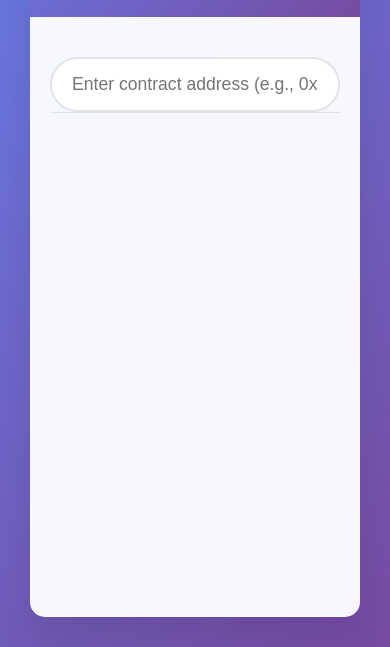
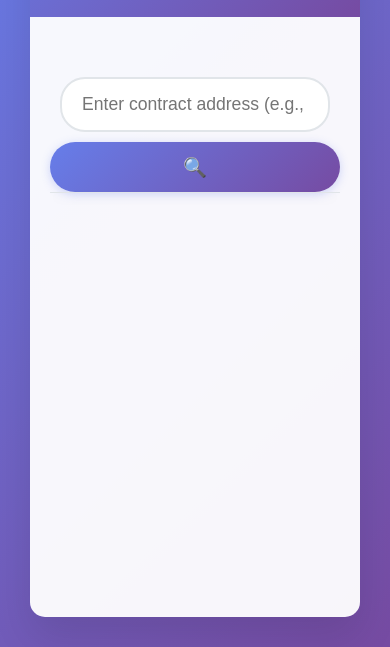
Before and after one commit to sen3-ai/app-sen3-ai, a website: page public/index.html in a window 390 px wide. Shown: the part 197-844 px from the top of the page. Drawn offline with Linux system fonts and the light colour scheme.

Commit message:
Add search button on main form

```diff
--- a/public/index.html
+++ b/public/index.html
@@ -16,6 +16,7 @@
         <div class="main-content">
             <div class="search-section">
                 <div class="search-container">
+                    <div class="search-input-group">
                         <input
                             type="text"
                             id="searchInput"
@@ -23,6 +24,15 @@
                             placeholder="Enter contract address (e.g., 0xdac17f958d2ee523a2206206994597c13d831ec7)"
                             autocomplete="off"
                         >
+                        <button
+                            id="searchButton"
+                            class="search-button"
+                            type="button"
+                            title="Search for contract address"
+                        >
+                            🔍
+                        </button>
+                    </div>
                     <div id="autocompleteDropdown" class="autocomplete-dropdown"></div>
                 </div>
             </div>
--- a/public/script.js
+++ b/public/script.js
@@ -5,6 +5,7 @@ let debugMode = false;
 
 // DOM elements
 const searchInput = document.getElementById('searchInput');
+const searchButton = document.getElementById('searchButton');
 const autocompleteDropdown = document.getElementById('autocompleteDropdown');
 const resultsSection = document.getElementById('resultsSection');
 const loadingElement = document.getElementById('loading');
@@ -19,10 +20,11 @@ document.addEventListener('DOMContentLoaded', function() {
 
     searchInput.addEventListener('input', handleSearchInput);
     searchInput.addEventListener('keydown', handleSearchKeydown);
+    searchButton.addEventListener('click', handleSearchButtonClick);
 
     // Close autocomplete when clicking outside
     document.addEventListener('click', function(e) {
-        if (!searchInput.contains(e.target) && !autocompleteDropdown.contains(e.target)) {
+        if (!searchInput.contains(e.target) && !autocompleteDropdown.contains(e.target) && !searchButton.contains(e.target)) {
             hideAutocomplete();
         }
     });
@@ -52,6 +54,27 @@ function handleSearchInput() {
     }, 300);
 }
 
+// Handle search button click
+function handleSearchButtonClick() {
+    const query = searchInput.value.trim();
+
+    // Clear any existing timeout
+    if (searchTimeout) {
+        clearTimeout(searchTimeout);
+    }
+
+    // Hide results when new search starts
+    hideResults();
+
+    if (query.length < 3) {
+        showError('Please enter at least 3 characters to search');
+        return;
+    }
+
+    // Immediately perform search when button is clicked
+    performSearch(query);
+}
+
 // Handle keyboard navigation in autocomplete
 function handleSearchKeydown(e) {
     const items = autocompleteDropdown.querySelectorAll('.autocomplete-item');
@@ -79,6 +102,9 @@ function handleSearchKeydown(e) {
                 const address = searchInput.value.trim();
                 if (address.length >= 10) {
                     searchForAddress(address);
+                } else if (address.length >= 3) {
+                    // Trigger search button functionality
+                    handleSearchButtonClick();
                 }
             }
             break;
--- a/public/styles.css
+++ b/public/styles.css
@@ -56,9 +56,16 @@ body {
     margin: 0 auto;
 }
 
+.search-input-group {
+    display: flex;
+    align-items: center;
+    position: relative;
+}
+
 .search-input {
-    width: 100%;
+    flex: 1;
     padding: 15px 20px;
+    padding-right: 60px;
     font-size: 1.1rem;
     border: 2px solid #e1e5e9;
     border-radius: 50px;
@@ -70,6 +77,40 @@ body {
 .search-input:focus {
     border-color: #667eea;
     box-shadow: 0 0 0 3px rgba(102, 126, 234, 0.1);
+}
+
+.search-button {
+    position: absolute;
+    right: 5px;
+    top: 50%;
+    transform: translateY(-50%);
+    background: linear-gradient(135deg, #667eea 0%, #764ba2 100%);
+    color: white;
+    border: none;
+    border-radius: 50%;
+    width: 50px;
+    height: 50px;
+    font-size: 1.2rem;
+    cursor: pointer;
+    transition: all 0.3s ease;
+    display: flex;
+    align-items: center;
+    justify-content: center;
+    box-shadow: 0 2px 10px rgba(102, 126, 234, 0.3);
+}
+
+.search-button:hover {
+    transform: translateY(-50%) scale(1.05);
+    box-shadow: 0 4px 15px rgba(102, 126, 234, 0.4);
+}
+
+.search-button:active {
+    transform: translateY(-50%) scale(0.95);
+}
+
+.search-button:focus {
+    outline: none;
+    box-shadow: 0 0 0 3px rgba(102, 126, 234, 0.3);
 }
 
 .autocomplete-dropdown {
@@ -381,17 +422,45 @@ body {
 
     .main-content {
         padding: 20px;
-        padding-top: 40px;
+        padding-top: 60px;
+    }
+
+    .search-input-group {
+        flex-direction: column;
+        gap: 10px;
+    }
+
+    .search-input {
+        padding: 15px 20px;
+        padding-right: 20px;
+        border-radius: 25px;
+    }
+
+    .search-button {
+        position: static;
+        transform: none;
+        width: 100%;
+        border-radius: 25px;
+        height: 50px;
+    }
+
+    .search-button:hover {
+        transform: scale(1.02);
+    }
+
+    .search-button:active {
+        transform: scale(0.98);
     }
 
     .risk-header {
         flex-direction: column;
-        align-items: flex-start;
-        gap: 10px;
+        gap: 15px;
+        text-align: center;
     }
 
     .contract-details {
-        grid-template-columns: 1fr;
+        flex-direction: column;
+        gap: 10px;
     }
 
     .provider-grid {
```
Lines whose indentation alone changed are shown as unchanged.
